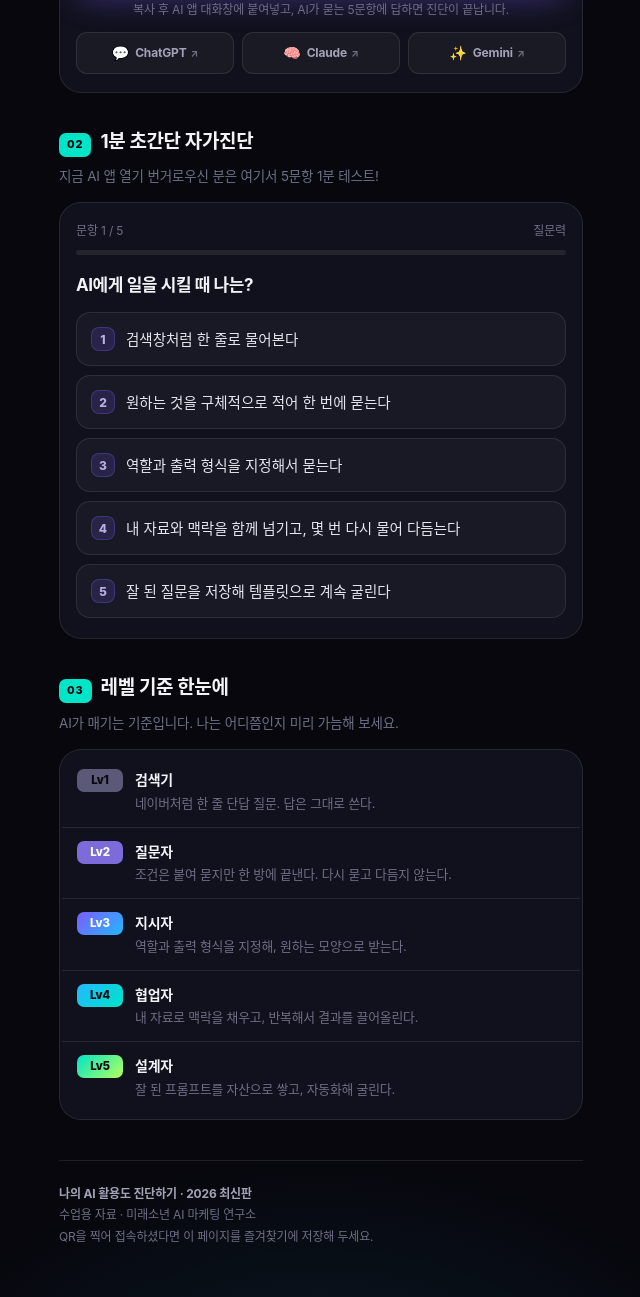
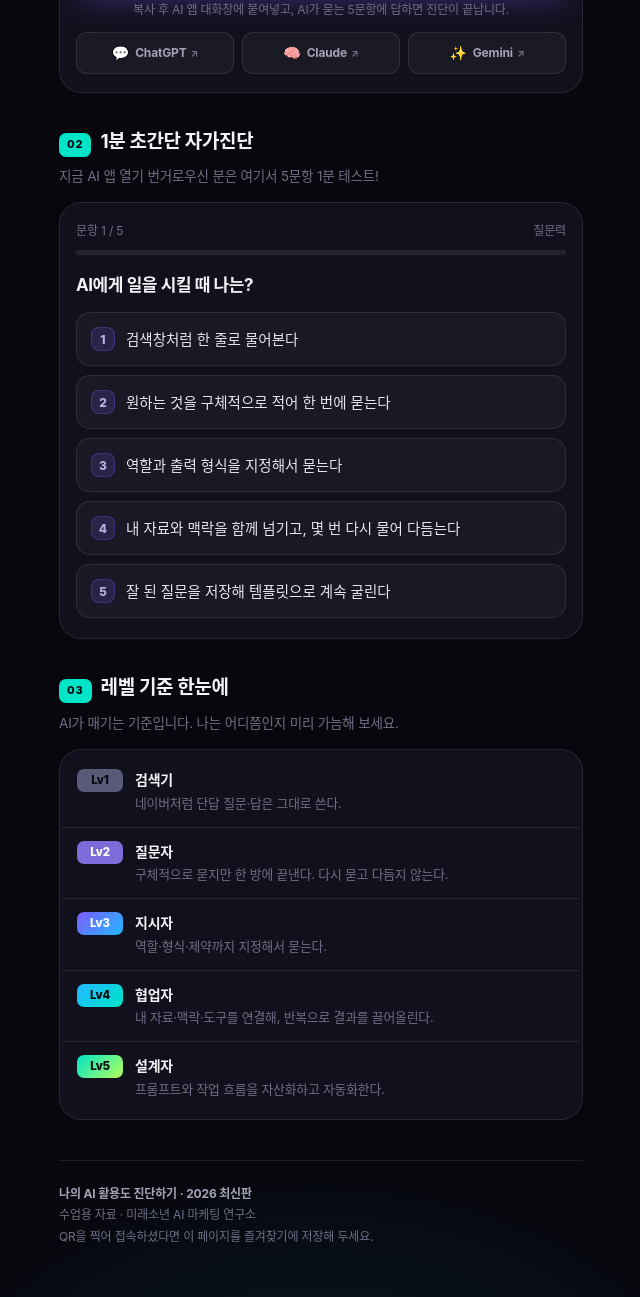
Before and after one commit to FutureBoy-Tim/ai-level-test, a plain HTML site: page index.html in a window 1280 px wide. Shown: the part 875-2172 px from the top of the page, without its empty margins (319-959 px from the left). Drawn offline with Linux system fonts and the light colour scheme.

Commit message:
5단계 설명 문구를 원본 슬라이드와 글자까지 맞춤 (역할·형식·제약 / 자료·맥락·도구 / 프롬프트·워크플로)

```diff
--- a/index.html
+++ b/index.html
@@ -363,11 +363,11 @@
     <div class="sec-head"><span class="sec-num">03</span><h2>레벨 기준 한눈에</h2></div>
     <p class="sec-sub">AI가 매기는 기준입니다. 나는 어디쯤인지 미리 가늠해 보세요.</p>
     <div class="card lvt">
-      <div class="lvrow"><span class="lvtag">Lv1</span><div class="t"><b>검색기</b><span>네이버처럼 한 줄 단답 질문. 답은 그대로 쓴다.</span></div></div>
-      <div class="lvrow"><span class="lvtag">Lv2</span><div class="t"><b>질문자</b><span>조건은 붙여 묻지만 한 방에 끝낸다. 다시 묻고 다듬지 않는다.</span></div></div>
-      <div class="lvrow"><span class="lvtag">Lv3</span><div class="t"><b>지시자</b><span>역할과 출력 형식을 지정해, 원하는 모양으로 받는다.</span></div></div>
-      <div class="lvrow"><span class="lvtag">Lv4</span><div class="t"><b>협업자</b><span>내 자료로 맥락을 채우고, 반복해서 결과를 끌어올린다.</span></div></div>
-      <div class="lvrow"><span class="lvtag">Lv5</span><div class="t"><b>설계자</b><span>잘 된 프롬프트를 자산으로 쌓고, 자동화해 굴린다.</span></div></div>
+      <div class="lvrow"><span class="lvtag">Lv1</span><div class="t"><b>검색기</b><span>네이버처럼 단답 질문·답은 그대로 쓴다.</span></div></div>
+      <div class="lvrow"><span class="lvtag">Lv2</span><div class="t"><b>질문자</b><span>구체적으로 묻지만 한 방에 끝낸다. 다시 묻고 다듬지 않는다.</span></div></div>
+      <div class="lvrow"><span class="lvtag">Lv3</span><div class="t"><b>지시자</b><span>역할·형식·제약까지 지정해서 묻는다.</span></div></div>
+      <div class="lvrow"><span class="lvtag">Lv4</span><div class="t"><b>협업자</b><span>내 자료·맥락·도구를 연결해, 반복으로 결과를 끌어올린다.</span></div></div>
+      <div class="lvrow"><span class="lvtag">Lv5</span><div class="t"><b>설계자</b><span>프롬프트와 작업 흐름을 자산화하고 자동화한다.</span></div></div>
     </div>
   </section>
 
@@ -391,11 +391,11 @@
     "[2026 최신판 진단 기준]",
     "",
     "1) 레벨 5단계",
-    "- Lv1 검색기: 네이버처럼 한 줄 단답 질문. 답은 그대로 쓴다.",
-    "- Lv2 질문자: 조건은 붙여 묻지만 한 방에 끝낸다. 다시 묻고 다듬지 않는다.",
-    "- Lv3 지시자: 역할과 출력 형식을 지정해, 원하는 모양으로 받는다.",
-    "- Lv4 협업자: 내 자료로 맥락을 채우고, 반복해서 결과를 끌어올린다.",
-    "- Lv5 설계자: 잘 된 프롬프트를 자산으로 쌓고, 자동화해 굴린다.",
+    "- Lv1 검색기: 네이버처럼 단답 질문. 답은 그대로 쓴다.",
+    "- Lv2 질문자: 구체적으로 묻지만 한 방에 끝낸다. 다시 묻고 다듬지 않는다.",
+    "- Lv3 지시자: 역할·형식·제약까지 지정해서 묻는다.",
+    "- Lv4 협업자: 내 자료·맥락·도구를 연결해, 반복으로 결과를 끌어올린다.",
+    "- Lv5 설계자: 프롬프트와 작업 흐름을 자산화하고 자동화한다.",
     "",
     "2) 5대 전투력 스탯 (각 100점, 총 500점)",
     "- 질문력: 지시를 구조화하는 힘 (역할·맥락·형식·제약을 지정하는가)",
@@ -648,23 +648,23 @@
     {
       lv:'Lv3', name:'지시자',
       nick:'지시서 장인형',
-      roast:'역할도 붙이고 형식도 지정합니다. 다만 내 자료가 아직 안 들어갔습니다. 그래서 답이 내 사업이 아니라 남의 사업 이야기로 나옵니다.',
+      roast:'역할도 붙이고 형식과 제약도 지정합니다. 다만 내 자료가 아직 안 들어갔습니다. 그래서 답이 내 사업이 아니라 남의 사업 이야기로 나옵니다.',
       habit:'다음 질문에 내 자료 한 개를 붙이세요. 회사 소개서 한 장, 지난 안내문 하나면 됩니다. "이 자료에 없는 내용은 추측하지 마"를 함께 붙이면 정확도가 바로 달라집니다.',
       next:['내 사업·제품 자료를 AI가 읽기 좋게 한 장으로 정리해 두기', '매번 새로 쓰는 역할·형식 지시를 저장해 불러 쓰기', '답이 나오면 내 자료와 맞는지 대조하기']
     },
     {
       lv:'Lv4', name:'협업자',
       nick:'같이 다듬는 형',
-      roast:'자료도 넣고 반복도 합니다. 본전의 80%까지 왔습니다. 남은 20%는 잘 된 프롬프트를 자산으로 남기는 일입니다.',
+      roast:'자료도 넣고 도구도 붙이고 반복도 합니다. 본전의 80%까지 왔습니다. 남은 20%는 잘 된 프롬프트를 자산으로 남기는 일입니다.',
       habit:'이번 주에 잘 먹힌 프롬프트 하나를 골라 "내 지침·커스텀 지시·프로젝트" 칸에 저장하세요. 다음 주부터 같은 설명을 다시 쓰지 않습니다.',
-      next:['잘 된 프롬프트를 한 파일에 모아 내 자산으로 만들기', '반복되는 일 하나를 정해진 시간에 자동으로 돌게 하기', '결과 검증을 다른 AI에게 맡기는 절차 붙이기']
+      next:['잘 된 프롬프트를 한 파일에 모아 내 자산으로 만들기', '반복되는 일 하나를 정해진 시간에 자동으로 돌게 하기', '연결한 도구가 멈췄을 때 알려 주는 절차 붙이기']
     },
     {
       lv:'Lv5', name:'설계자',
       nick:'프롬프트 자산가형',
       roast:'프롬프트가 자산이 됐습니다. 이제 구독료가 아니라 내 업무 시스템 값입니다. 다만 자동화가 조용히 멈추면 아무도 모릅니다.',
       habit:'돌려 놓은 자동화 하나에 "실패하면 알려 주기"를 붙이세요. 잘 도는지만 보면, 멈춘 날의 손실은 그대로 남습니다.',
-      next:['자동화 결과를 사람이 마지막에 검수하는 관문 만들기', '내 프롬프트 자산을 문서화해 다른 사람도 같은 품질로 쓰게 하기', 'AI가 못 하는 판단(관계·타이밍·책임)에 시간을 몰아주기']
+      next:['자동화 결과를 사람이 마지막에 검수하는 관문 만들기', '내 프롬프트와 작업 흐름을 문서화해 다른 사람도 같은 품질로 쓰게 하기', 'AI가 못 하는 판단(관계·타이밍·책임)에 시간을 몰아주기']
     }
   ];
 
```
